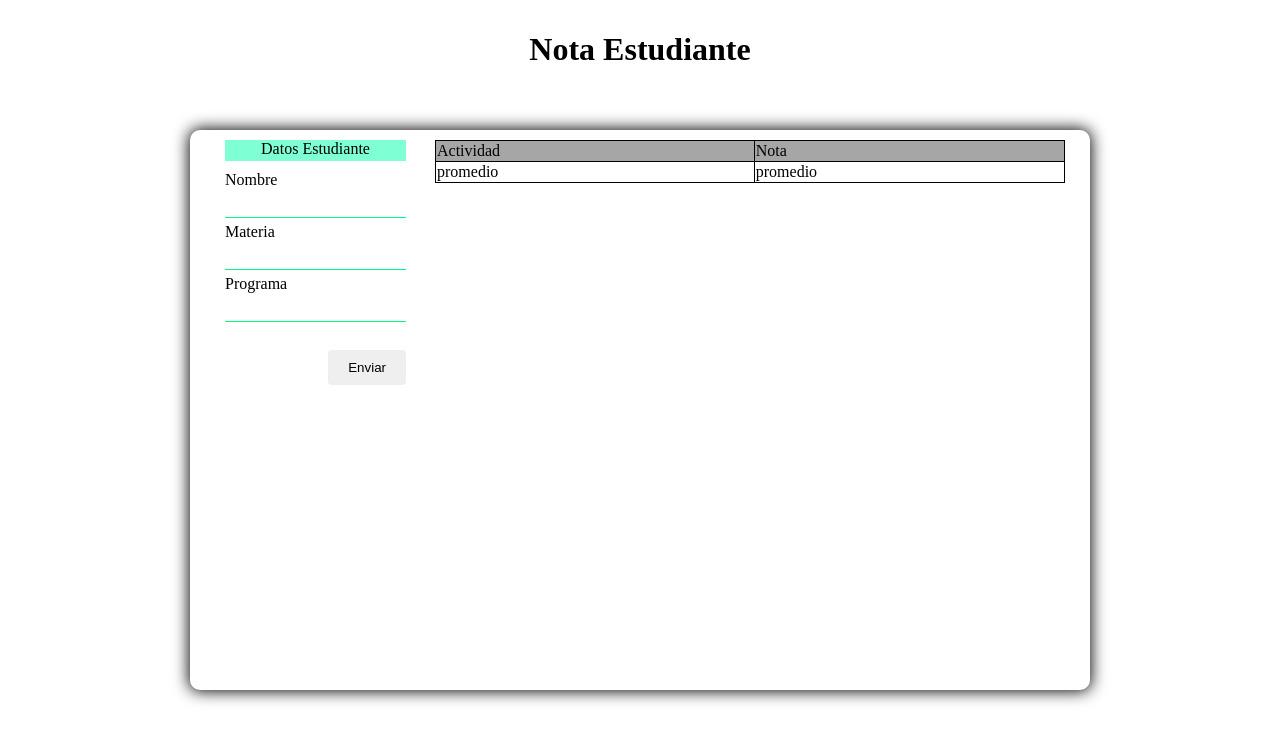
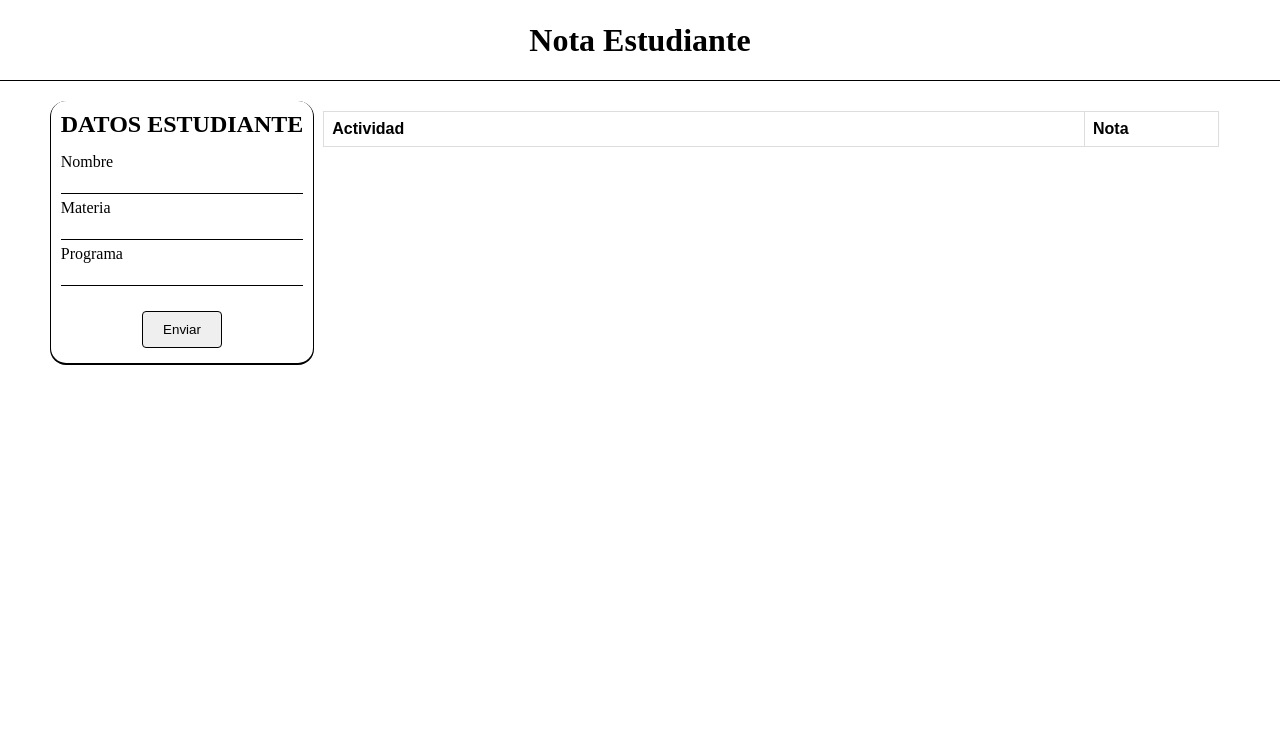
Before and after one commit to jonthest23/promedioEjercicioHtml, a plain HTML site: page index.html in a window 1280 px wide. Drawn offline with Linux system fonts and the light colour scheme.

Commit message:
avances con el estilo de la pagina 2

```diff
--- a/css/index.css
+++ b/css/index.css
@@ -1,44 +1,46 @@
 body{
-    display: flex;
-    justify-content: center;
-
-    height: 100vh;
     margin: unset;
 }
 .contenedor{
     display: flex;
     justify-content: center;
-    border-radius: 10px;
-    background-color: white;
-    box-shadow: 0px 0px 16px 1px;
 
-    width: 80vw;
+    width: 100vw;
     height: 70vh;
-    max-width: 900px;
-    position: absolute;
-    top: 130px;
+
 }
 .divForm{
-    width: 30%;
-    max-width: 180px;
-    margin: 10px;
+
+    height: fit-content;
     padding: 10px;
-    padding-top: 0;
-    border-radius: 10px;
+    border-radius: 15px;
+    align-items: center;
+    max-width: 250px;
+    min-height: 170px;
+    max-height: 250px;
+    justify-content: center;
+    box-shadow: 0 1px 0 1px;
 
+}
 
+.divForm h2{
+    margin-top: 25px;
+    text-align: center;
+    margin: 0px;
+    margin-bottom:10px;
 
 }
 .divForm form {
     height: 65%;
-    min-height: 170px;
-    max-height: 250px;
+
     display: grid;
+    width: 100%;
+
 }
 .divForm form input{
     background-color: unset;
     border: 0px;
-    border-bottom: 1px solid springgreen;
+    border-bottom: 1px solid rgb(0, 0, 0);
 
 
 }
@@ -54,46 +56,60 @@ body{
 }
 .divForm form div button{
     border-radius: 4px;
-    border: none;
+    border: 1px solid;
     padding: 10px 20px 10px 20px;
     margin-top: 20px;
+
+}
+.divForm form div button:hover{
+    background-color: rgb(169, 169, 169);
 }
 
 
-.divForm form div:first-of-type{
-    text-align: center;
-    margin-top: 0;
-    background-color: aquamarine;
-
+.divForm form div:last-of-type{
+     display: flex;
+     justify-content: center;
 
 }
+.divTable{
 
-.divForm form div:last-of-type{
-     display: flex;
-     align-items: flex-end;
-     justify-content: end;
-}
-.divTable{
     margin: 10px;
     width: 70% ;
+    max-width: 1000px;
+    min-width: 400px;
 
 }
 
 .divTable table{
     width: 100%;
+    column-span: 2 2;
+    font-family: arial, sans-serif;
+    border-collapse: collapse;
+    width: 100%;
 }
 .divTable table thead{
-    width: 100%;
-    background-color: rgba(0, 0, 0, 0.349);
+    font-weight: 600;
 }
 
 .divTable table, th , td {
-    border: 1px solid;
-    border-collapse: collapse;
+    border: 1px solid #dddddd;
+    text-align: left;
+    padding: 8px;
+
 }
 
+.divTable table tr:nth-child(even) {
+    background-color: #a6a6a6;
+  }
+
 #titulo{
-    position: absolute;
-    z-index: 1;
-    top: 10px;
+    display: flex;
+    text-align: center;
+    justify-content: center;
+    place-items: center;
+    height: 80px;
+    font-weight: 900;
+    font-size: xx-large;
+    margin-bottom: 20px;
+    border-bottom: 1px solid;
 }
--- a/index.html
+++ b/index.html
@@ -7,32 +7,33 @@
     </head>
 
     <body>
-        <h1 id = "titulo">Nota Estudiante</h1>
+        <div id = "titulo">
+        Nota Estudiante
+        </div>
 
         <div class="contenedor">
 
+
             <div class="divForm">
+                <h2>DATOS ESTUDIANTE</h2>
                 <form>
-                    <div>
-                        Datos Estudiante
-                    </div>
                     <div>
                         Nombre
                     </div>
 
-                        <input type="text">
+                        <input type="text" disabled>
 
                     <div>
                         Materia
                     </div>
 
-                        <input type="text">
+                        <input type="text" disabled>
 
                     <div>
                         Programa
                     </div>
 
-                        <input type="text">
+                        <input type="text" disabled>
 
                     <div>
                         <button>Enviar</button>
@@ -40,6 +41,7 @@
                 </form>
 
             </div>
+
             <div class="divTable">
                 <table>
                     <thead>
@@ -47,7 +49,7 @@
                             <td>
                                 Actividad
                             </td>
-                            <td>
+                            <td style="width: 15%;">
                                 Nota
                             </td>
                         </tr>
@@ -55,17 +57,7 @@
                     <tbody>
 
                     </tbody>
-                    <tfoot>
-                        <tr>
-                            <td>
-                                promedio
-                            </td>
-                            <td>
-                                promedio
-                            </td>
-                        </tr>
 
-                    </tfoot>
 
                 </table>
             </div>
```
